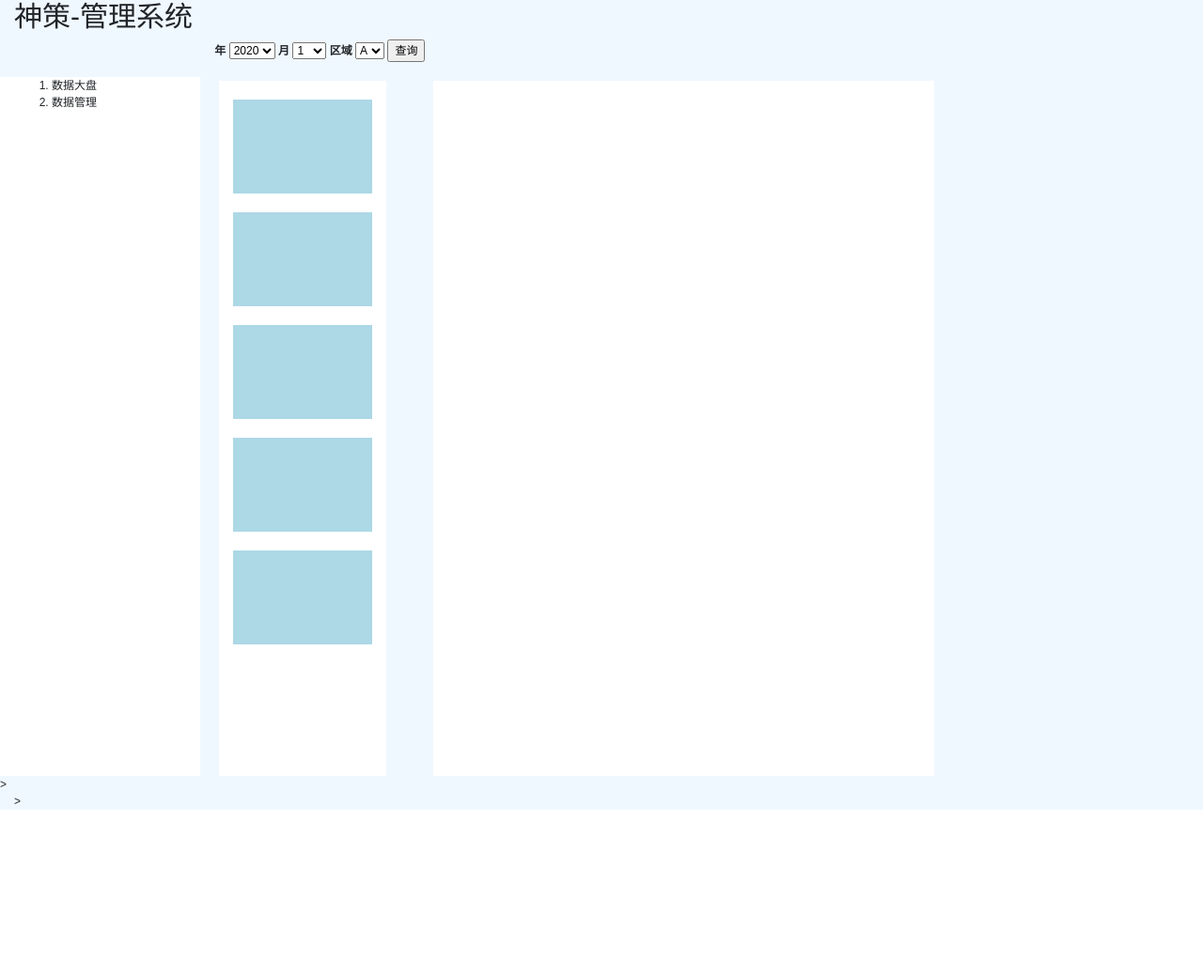
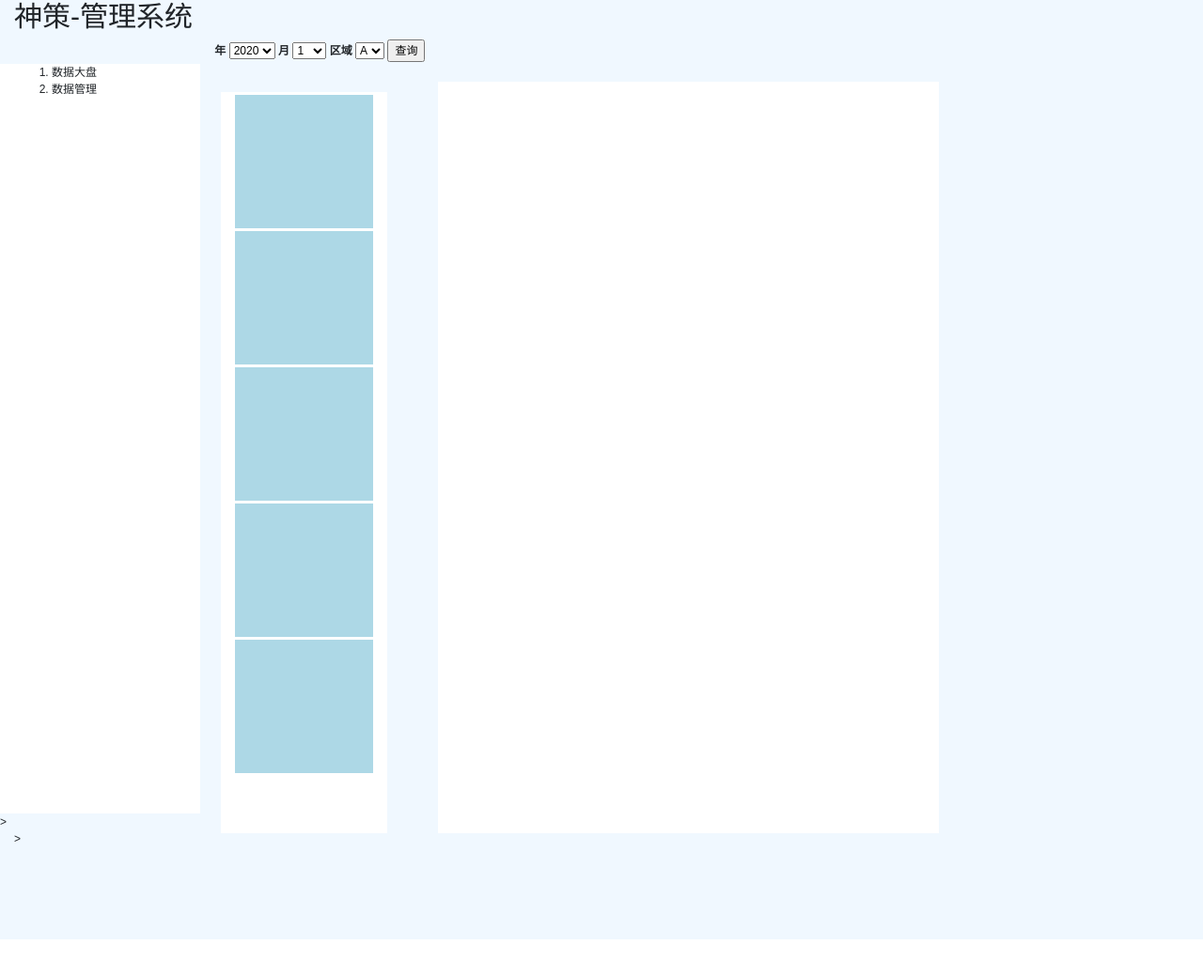
Before and after one commit to Murphy156/HotelManagement, a Flask app: page /dataEchart/regionEchart in a window 1280 px wide. Shown: the top 1039 px of the page at 94% size. Run offline with Flask 2, Linux system fonts and the light colour scheme; data that the repository does not hold is empty; parts of the project's set-up code (start-up, migrations or seed data) failed here and were passed over; some libraries are stand-ins or nearby versions.

Commit message:
git tracks changes

```diff
--- a/core/templates/regionEchart.html
+++ b/core/templates/regionEchart.html
@@ -17,10 +17,10 @@
 </head>
 <body onload="show_region_data()">
 
-<div class="container-fluid" style="background:aliceblue">
+<div class="container-fluid" style="background:aliceblue;height: 1000px">
     <h1>神策-管理系统</h1>
     <div class="row" >
-        <div class="col-sm-2" style="margin-top: 40px;background: white">
+        <div class="col-sm-2" style="margin-top: 2%;background: white">
             <ol id="olTree">
                 <li>
                     <a data-toggle="collapse" data-target="#demo1">数据大盘</a>
@@ -78,26 +78,26 @@
                     <input type="button" value="查询" onclick="show_region_data()">
                 </div>
             </div>
-            <div class="row" id="dataAnaLeft">
-                <div class="col-sm-2" style="margin-left: 20px;margin-top: 20px;background: white">
+            <div class="row" id="dataAnaLeft" style="height: 800px">
+                <div class="col-sm-2" style="margin-left: 2%;margin-top: 3%;background: white">
 
-                    <div style="background: lightblue;height: 100px;margin-top: 20px" id="yearincome" onload="yearIncome()"></div>
+                    <div style="background: lightblue;height: 18%;margin-top: 2%" id="yearincome" onload="yearIncome()"></div>
 
-                    <div style="background: lightblue;margin-top: 20px;height: 100px" id="nowincome" onload="nowIncome()"></div>
+                    <div style="background: lightblue;margin-top: 2%;height: 18%" id="nowincome" onload="nowIncome()"></div>
 
-                    <div style="background: lightblue;margin-top: 20px;height: 100px" id="Rentalrate" onload="rentAlRate()"></div>
+                    <div style="background: lightblue;margin-top: 2%;height: 18%" id="Rentalrate" onload="rentAlRate()"></div>
 
-                    <div style="background: lightblue;margin-top: 20px;height: 100px" id="averRoomPri" onload="aveRoomPri()"></div>
+                    <div style="background: lightblue;margin-top: 2%;height: 18%" id="averRoomPri" onload="aveRoomPri()"></div>
 
-                    <div style="background: lightblue;margin-top: 20px;height: 100px" id="roomNumb" onload="roomNumb()"></div>
+                    <div style="background: lightblue;margin-top: 2%;height: 18%" id="roomNumb" onload="roomNumb()"></div>
 
                 </div>
 
-                <div class="col-sm-6" style="margin-top: 20px;margin-left:50px;background: white">
+                <div class="col-sm-6" style="margin-top: 2%;margin-left:5%;background: white;height: 100%;width: 100%">
 
-                    <div style="height: 350px;margin-top: 20px;margin-left:25px;margin-right:25px" id="monthcome" onload="monthCome()"></div>
+                    <div style="width:100%;height: 40%;margin-top: 2%;margin-left:3%;margin-right:3%" id="monthcome" onload="monthCome()"></div>
 
-                    <div style="height: 350px;margin-top: 20px;margin-left:25px;margin-right:25px" id="incClafi" onload="incClaFi()"></div>
+                    <div style="width:100%;height: 50%;margin-top: 2%;margin-left:3%;margin-right:3%" id="incClafi" onload="incClaFi()"></div>
 
                 </div>
             </div>
--- a/core/templates/unitEchart.html
+++ b/core/templates/unitEchart.html
@@ -18,7 +18,7 @@
 <div class="container-fluid" style="background:aliceblue">
     <h1>神策-管理系统</h1>
     <div class="row">
-        <div class="col-sm-2" style="margin-top: 40px;background: white;height: 700px">
+        <div class="col-sm-2" style="margin-top: 40px;background: white;height: 900px">
             <ol id="olTree">
                 <li>
                     <a data-toggle="collapse" data-target="#demo1">数据大盘</a>
@@ -90,8 +90,8 @@
                     <div class="col-2" style="background:lightskyblue;margin-top: 40px" id="curSta" onload="cursta()"></div>
             </div>
 
-            <div class="row" id="unitDataBott">
-                    <div class="col-6" style="height: 350px;margin-top: 150px" id="roomIncClafi" onload="roIncClafi"></div>
+            <div class="row" id="unitDataBott" style="height: 100%">
+                    <div class="col-6" style="height: 50%;margin-top: 10%" id="roomIncClafi" onload="roIncClafi"></div>
 <!--                    <div id="teInfo">-->
 <!--                        <table id="userInfoTbl" border="1" onload="tenantInfo()"></table>-->
 <!--                    </div>-->
```
Also changed, not shown: core/templates/globalAnalysis.html (+13 -13 lines).
